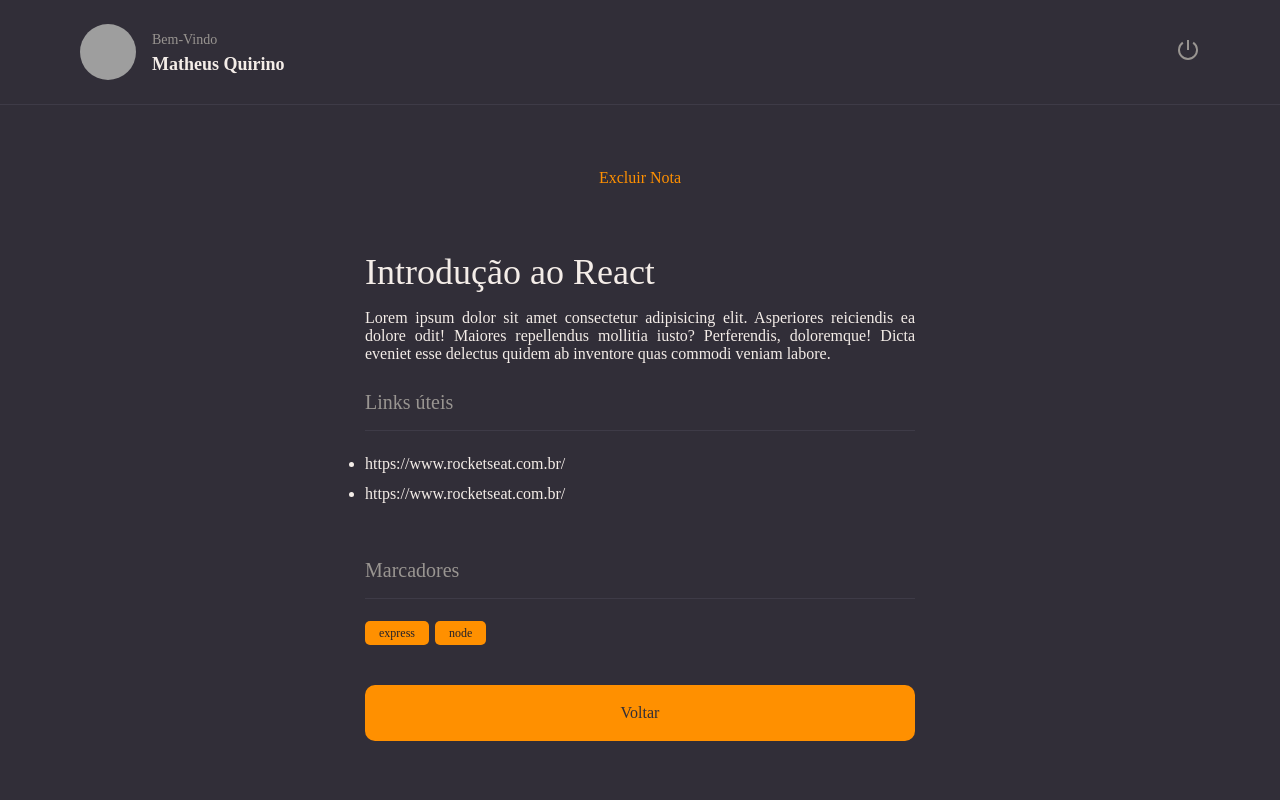
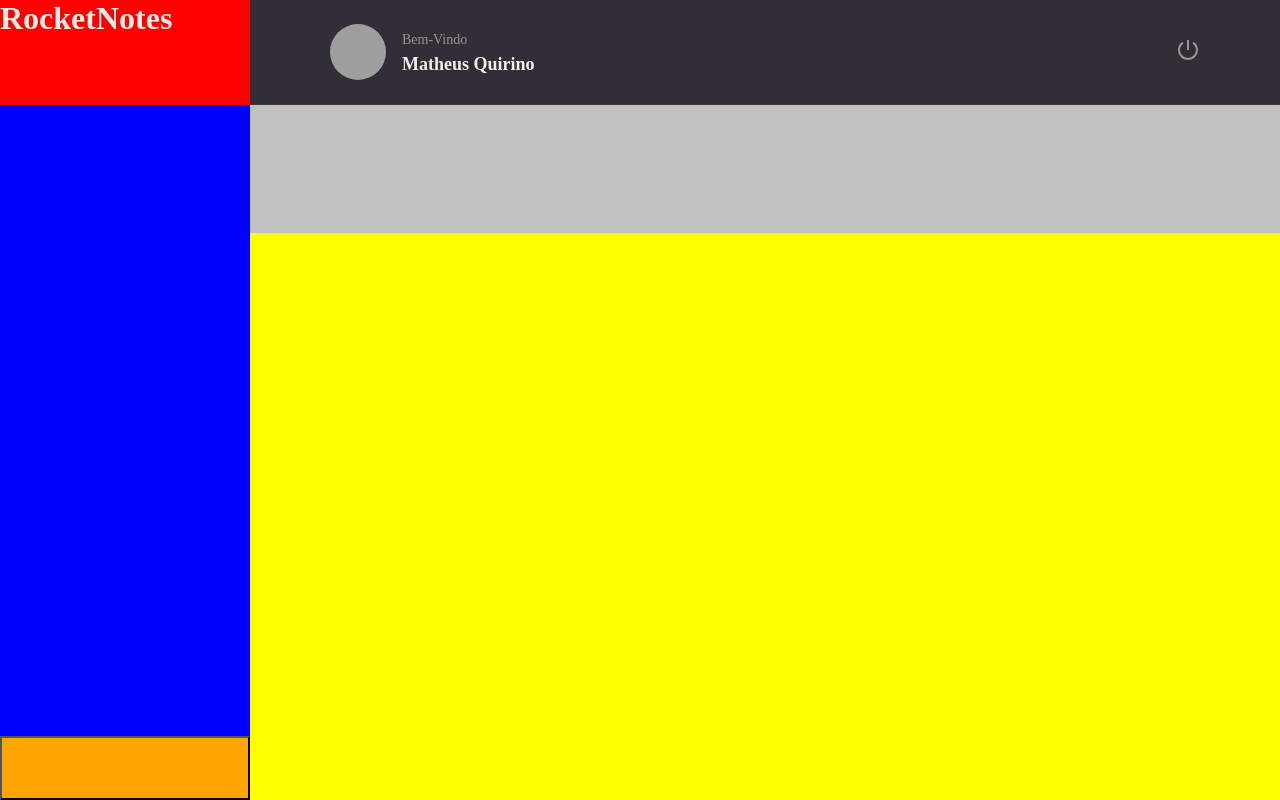
Before and after one commit to mthflashice/rocketnotes, a React (Vite) app: page / in a window 1280 px wide. Built offline with nearby package versions, Linux system fonts and the light colour scheme; grey boxes are pictures that could not be loaded.

Commit message:
add content home

```diff
--- a/src/main.jsx
+++ b/src/main.jsx
@@ -1,7 +1,7 @@
 import React from 'react'
 import ReactDOM from 'react-dom/client'
 import{ThemeProvider} from 'styled-components';
-import Details from './pages/Details'
+import Home from './pages/Home'
 import GlobalStyle from './styles/global';
 import theme from  './styles/theme';
 
@@ -9,7 +9,7 @@
   <React.StrictMode >
     <ThemeProvider theme = {theme}>
       <GlobalStyle/>
-    <Details />
+    <Home />
     </ThemeProvider>
 
   </React.StrictMode>,
--- /dev/null
+++ b/src/pages/Home/index.jsx
@@ -0,0 +1,33 @@
+import {Container, Brand, Menu, Search, Content, NewNote} from './styles';
+
+import { Header } from '../../components/Header';
+
+
+export default function Home(){
+    return(
+        <Container>
+            <Brand>
+            <h1>RocketNotes</h1>
+            </Brand>
+
+            <Header/>
+
+            <Menu>
+
+            </Menu>
+
+
+            <Search>
+
+            </Search>
+
+            <Content>
+
+            </Content>
+
+            <NewNote>
+
+            </NewNote>
+        </Container>
+    );
+}
--- /dev/null
+++ b/src/pages/Home/styles.js
@@ -0,0 +1,39 @@
+import styled from 'styled-components';
+
+export const Container  = styled.div`
+width:100%;
+height:100vh;
+
+display:grid;
+grid-template-columns:250px auto;
+grid-template-rows: 105px  128px auto 64px;
+grid-template-areas:
+'brand header'
+'menu search'
+'menu content'
+'newnote content';
+
+background-color: ${({theme})=>theme.COLORS.BACKGROUND_800};
+`;
+
+export const Brand = styled.div`
+grid-area:brand;
+background:red;
+`
+;
+
+export const Menu  = styled.ul`
+grid-area:menu;
+background:blue;`;
+
+export const Search = styled.div`
+grid-area:search;
+background:silver;`;
+
+export const Content = styled.div`
+grid-area:content;
+background:yellow;`;
+
+export const NewNote = styled.button`
+grid-area:newnote;
+background:orange;`;
```
